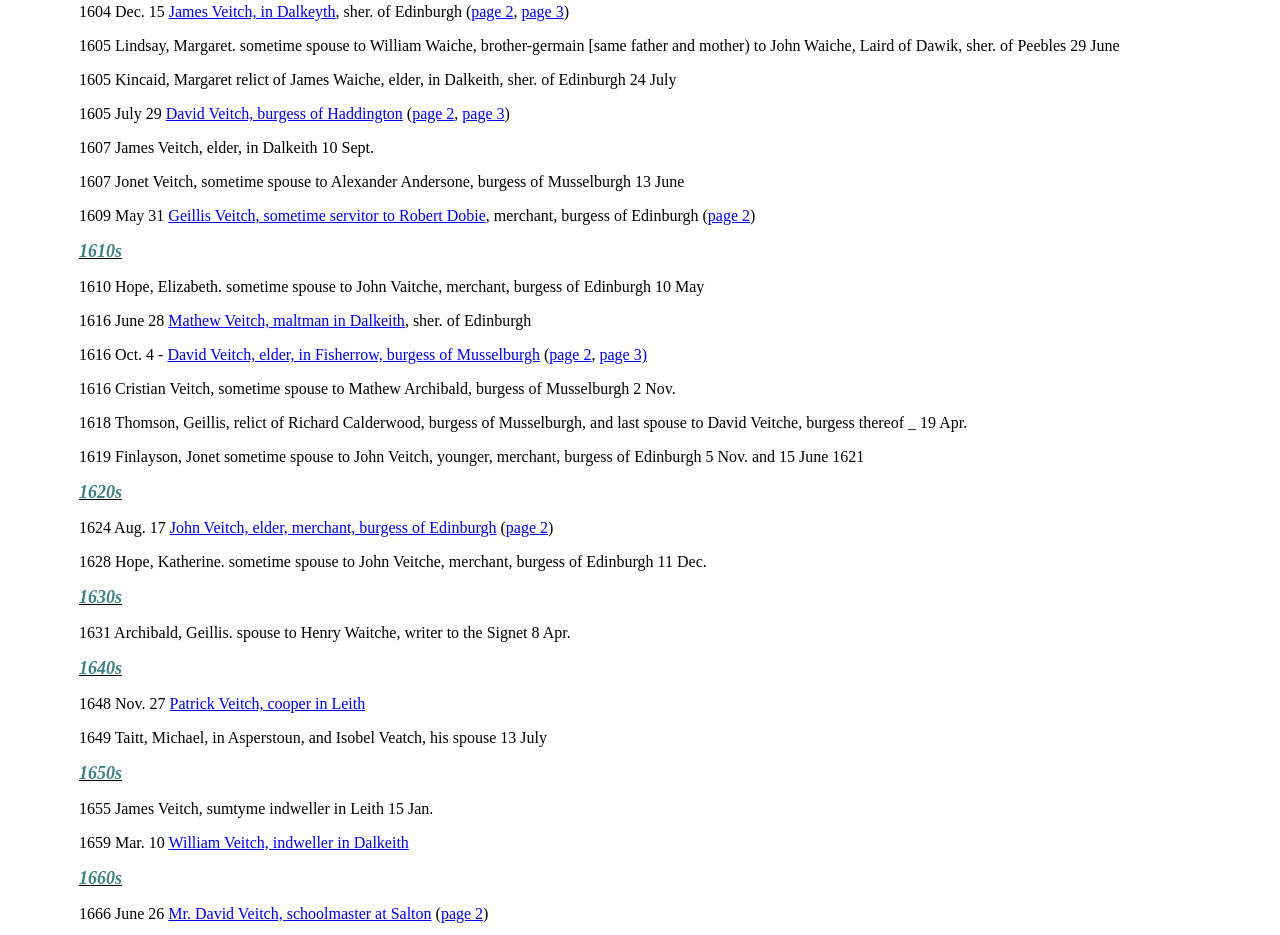
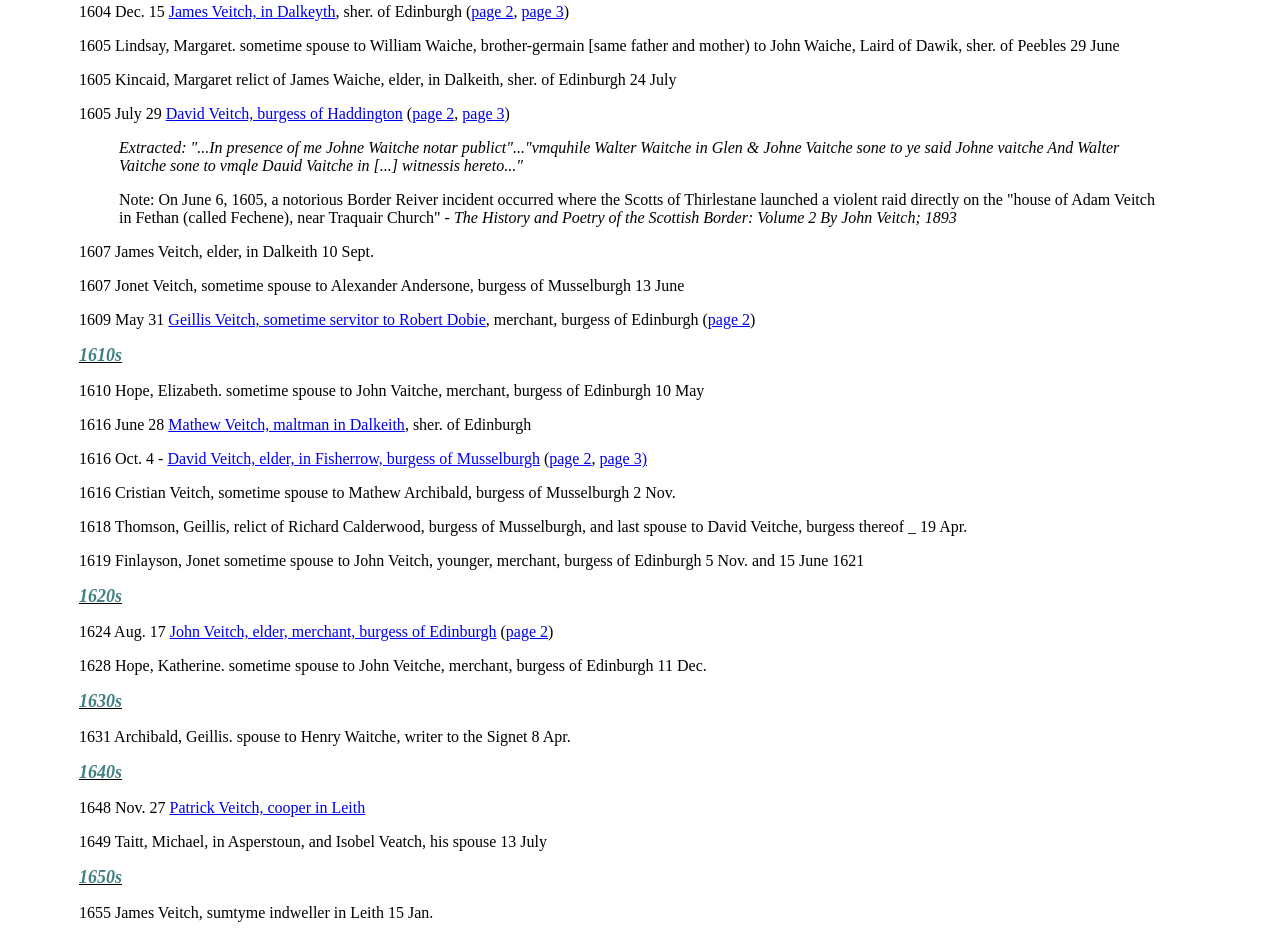
Before and after one commit to kscislaw/VeitchResearch, a plain HTML site: page Sources/Source_EdinburghCommissariot.html in a window 1280 px wide. Shown: the part 1400-2335 px from the top of the page. Drawn offline with Linux system fonts and the light colour scheme.

Commit message:
Update Source_EdinburghCommissariot.html

```diff
--- a/Sources/Source_EdinburghCommissariot.html
+++ b/Sources/Source_EdinburghCommissariot.html
@@ -143,6 +143,17 @@
             2</A>, <A HREF="Commissariot_Edinburgh/1605_July29_Commissariot_Edinburgh_DavidVeitchofHaddington3.jpg">page
             3</A>)</P>
 
+            <BLOCKQUOTE>
+              <P><I>Extracted: &quot;...In presence of me Johne Waitche notar
+              publict&quot;...&quot;vmquhile Walter Waitche in Glen &amp; Johne
+              Vaitche sone to ye said Johne vaitche And Walter Vaitche sone
+              to vmqle Dauid Vaitche in [...] witnessis hereto...&quot;</I></P>
+              <P>Note: On June 6, 1605, a notorious Border Reiver incident
+              occurred where the Scotts of Thirlestane launched a violent raid
+              directly on the &quot;house of Adam Veitch in Fethan (called
+              Fechene), near Traquair Church&quot; - <I>The History and Poetry
+              of the Scottish Border: Volume 2 By John Veitch; 1893</I></P></BLOCKQUOTE>
+
             <P>1607 James Veitch, elder, in Dalkeith 10 Sept.</P>
 
             <P>1607 Jonet Veitch, sometime spouse to Alexander Andersone,
```
